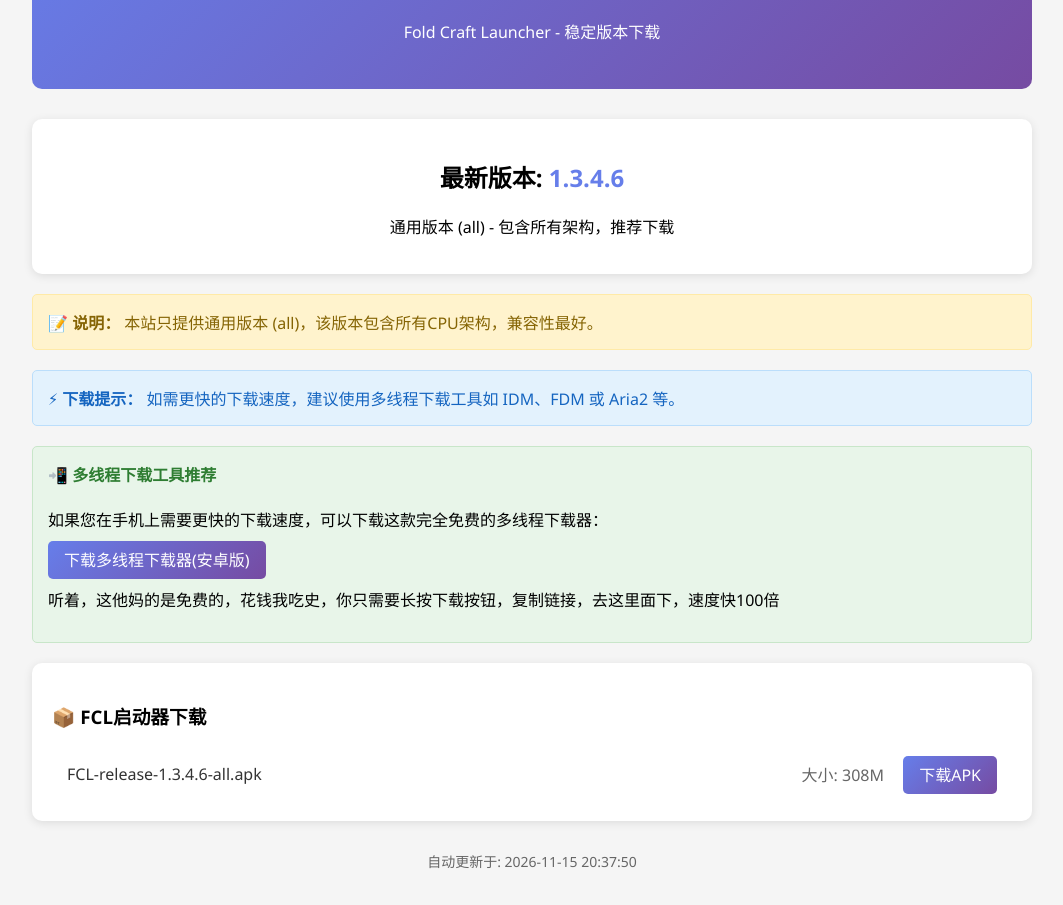
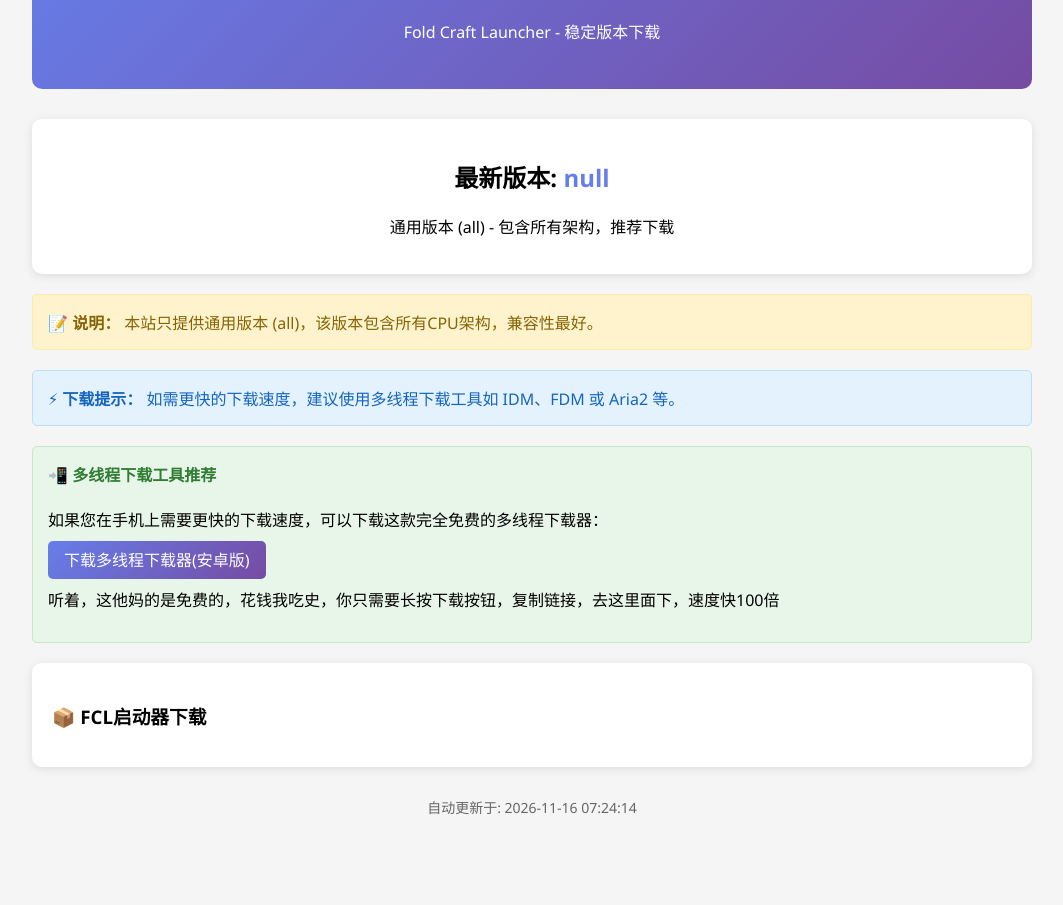
Before and after one commit to 4646hdh/hghghghgh, a plain HTML site: page web/index.html in a window 1280 px wide. Shown: the part 120-1025 px from the top of the page, without its empty margins (108-1171 px from the left). After the commit the page ends 971 px from the top, so only its background shows below. Drawn offline with Linux system fonts and the light colour scheme.

Commit message:
自动更新到版本 null

```diff
--- a/web/index.html
+++ b/web/index.html
@@ -113,7 +113,7 @@
     </div>
 
     <div class="version-info">
-        <h2>最新版本: <span style="color: #667eea;">1.3.4.6</span></h2>
+        <h2>最新版本: <span style="color: #667eea;">null</span></h2>
         <p>通用版本 (all) - 包含所有架构，推荐下载</p>
     </div>
 
@@ -134,17 +134,10 @@
 
     <div class="download-list">
         <h3>📦 FCL启动器下载</h3>
-        <div class="file-item">
-            <div class="file-name">FCL-release-1.3.4.6-all.apk</div>
-            <div>
-                <span style="color: #666; margin-right: 15px;">大小: 308M</span>
-                <a href="apk_files/FCL-release-1.3.4.6-all.apk" class="download-btn" download>下载APK</a>
-            </div>
-        </div>
     </div>
 
     <div class="footer">
-        <p>自动更新于: 2026-11-15 20:37:50</p>
+        <p>自动更新于: 2026-11-16 07:24:14</p>
     </div>
 </body>
 </html>
```
Also changed, not shown: 2 other files.
